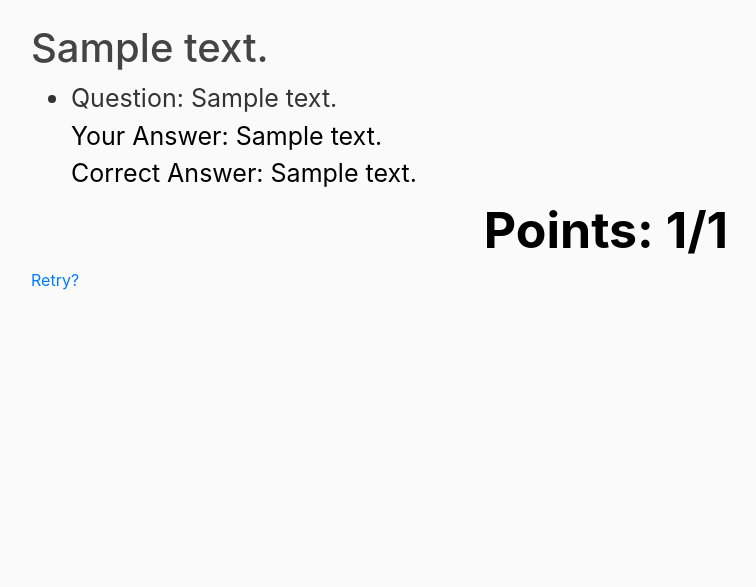
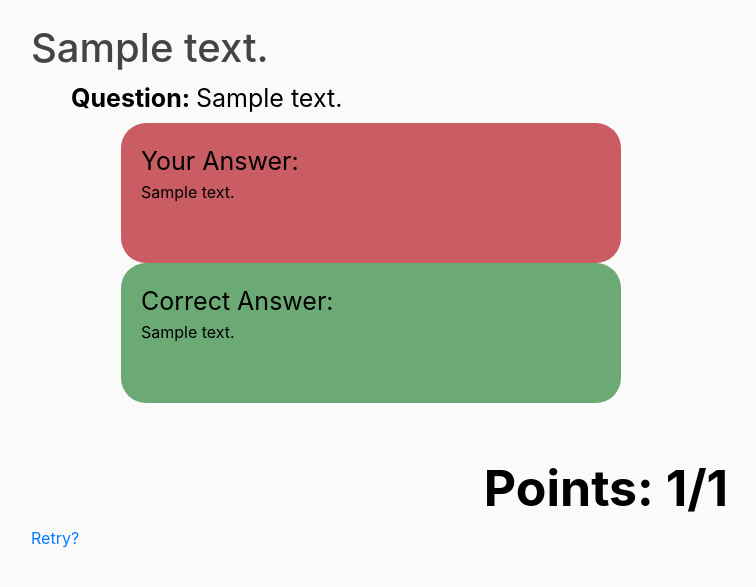
Before and after one commit to electricman991/educational_web_app, a Django app: template quiz/polls/templates/polls/results.html in a window 1280 px wide. Shown: the part 56-643 px from the top of the page, without its empty margins (54-810 px from the left). Run offline with Django 4.2, Linux system fonts and the light colour scheme; the template is opened without the code that fills it: most values are stand-ins (such as "Sample title", 1, 10 or a date in 2020); some libraries are stand-ins or nearby versions.

Commit message:
Updated CSS/Html for results page

```diff
--- a/quiz/polls/static/results.css
+++ b/quiz/polls/static/results.css
@@ -14,3 +14,29 @@ p {
     padding: 0;
 
 }
+
+#question {
+
+    margin-bottom: 5px;
+}
+
+#answers {
+    margin-left: 50px;
+}
+#correct{
+    border-radius: 25px;
+    background: #6BAA75;
+    padding: 20px;
+    width: 500px;
+    height: 140px;
+    color: black;
+}
+#youranswer{
+    border-radius: 25px;
+    background :#C95D63;
+    padding: 20px;
+    width: 500px;
+    height: 140px;
+    color: black;
+
+}
--- a/quiz/polls/templates/polls/results.html
+++ b/quiz/polls/templates/polls/results.html
@@ -19,11 +19,11 @@
 
         {% for answer in question.answer_set.all %}
             {% for choice in answer.choice_set.all %}
-
-            <li> Question: {{ question.question_text }}  </li>
-            <p>Your Answer: {{ choice.choice_text }}</p>
-            <p>Correct Answer: {{ question.answers }}</p>
-
+            <div>
+            <div> <p id="question"><b> Question: </b>{{ question.question_text }} </p> </div>
+            <div id="answers"> <div id="youranswer"><p>Your Answer:</p> {{ choice.choice_text }} </div>
+            <div id="correct"><p>Correct Answer:</p> {{ question.answers }}</div></div>
+            <br><br></div>
             {% endfor %}
         {% endfor %}
 
```
